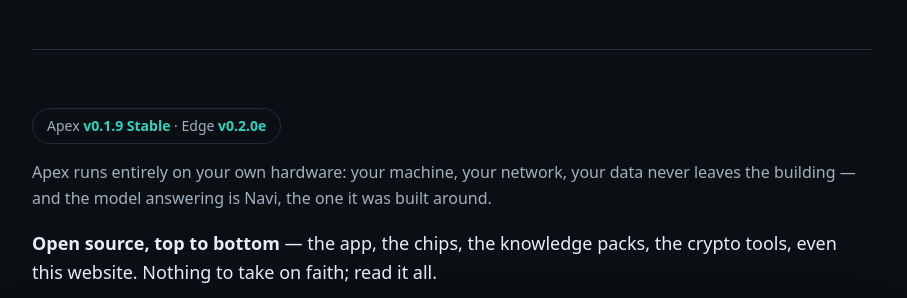
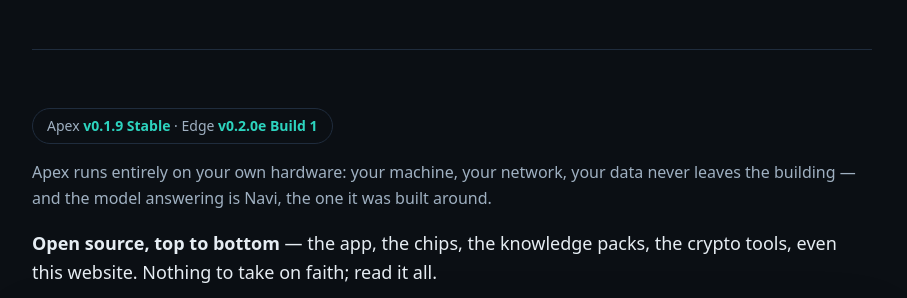
Before and after one commit to AlexKollar/nocturnerow, a Jekyll site: the page built from apex.html, in a window 1280 px wide and 900 px high. Shown: the part 201-499 px from the top of the window, without its empty margins (188-1095 px from the left). Built offline with Jekyll 4.4.1, drawn with Linux system fonts in a browser that asks for light colours.

Commit message:
Apex page pill: Edge v0.2.0e Build 1 (0.2.0e Build 1 publication)

```diff
--- a/apex.html
+++ b/apex.html
@@ -8,7 +8,7 @@ permalink: /apex.html
 <h1><span id="apex-tagline" class="tagline-cursor">Apex | Powered by Navi</span></h1>
 </div>
 <section id="apex">
-  <span class="chip">Apex <b>v0.1.9 Stable</b> · Edge <b>v0.2.0e</b></span>
+  <span class="chip">Apex <b>v0.1.9 Stable</b> · Edge <b>v0.2.0e Build 1</b></span>
 <p>Apex runs entirely on your own hardware: your machine, your network, your data never leaves the building — and the model answering is Navi, the one it was built around.</p>
 <p style="font-size:18px;color:var(--text)"><b>Open source, top to bottom</b> — the app, the chips, the knowledge packs, the crypto tools, even this website. Nothing to take on faith; read it all.</p>
 <style>
```
